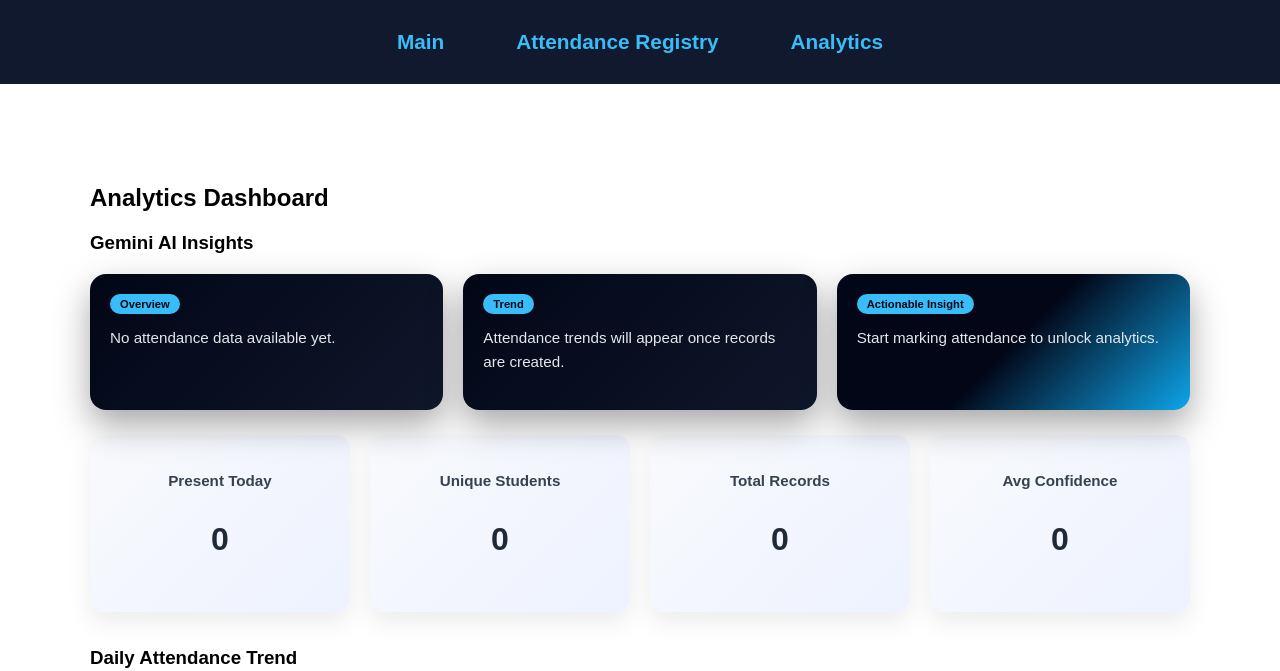
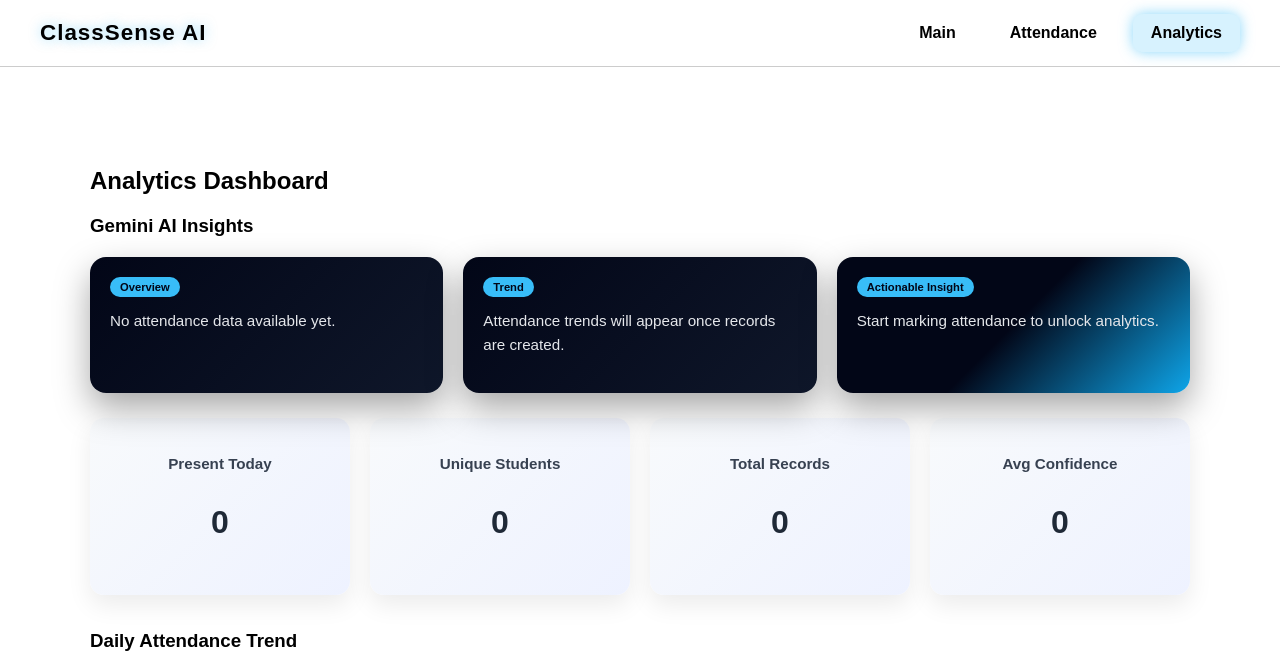
Before and after one commit to msaimanish/ClassSense_AI, a Flask app: page /analytics in a window 1280 px wide. Shown: the top 671 px of the page. Run offline with Flask 3, Linux system fonts and the light colour scheme; data that the repository does not hold is empty; some libraries are stand-ins or nearby versions.

Commit message:
Chnges to run on MacOS

```diff
--- a/app.py
+++ b/app.py
@@ -3,9 +3,9 @@ import cv2
 import mediapipe as mp
 from mediapipe.tasks import python
 from mediapipe.tasks.python import vision
+from google import genai
 from collections import defaultdict
 from datetime import datetime
-from google import genai
 import time
 import numpy as np
 import os
@@ -23,20 +23,16 @@ os.environ["TF_CPP_MIN_LOG_LEVEL"] = "2"
 
 app = Flask(__name__)
 
-# -----------------------------
-# Gemini Client
-# -----------------------------
 genai_client = None
+
 if os.getenv("GOOGLE_API_KEY"):
     try:
         genai_client = genai.Client(api_key=os.getenv("GOOGLE_API_KEY"))
-        print("Gemini client initialized")
+        print("Gemini initialized")
     except Exception as e:
         print("Gemini init failed:", e)
 
-# -----------------------------
-# MediaPipe Face Detector
-# -----------------------------
+
 options = vision.FaceDetectorOptions(
     base_options=python.BaseOptions(
         model_asset_path="face_detector.tflite"
@@ -47,23 +43,13 @@ options = vision.FaceDetectorOptions(
 
 face_detector = vision.FaceDetector.create_from_options(options)
 
-# -----------------------------
-# Face Embedding Model
-# -----------------------------
+
 embedder = FaceNet()
 
-# -----------------------------
-# Webcam
-# -----------------------------
-cap = cv2.VideoCapture(2, cv2.CAP_V4L2)
-cap.set(cv2.CAP_PROP_FRAME_WIDTH, 1280)
-cap.set(cv2.CAP_PROP_FRAME_HEIGHT, 720)
-cap.set(cv2.CAP_PROP_FPS, 30)
+
+cap = cv2.VideoCapture(0, cv2.CAP_AVFOUNDATION)
 
 
-# -----------------------------
-# Globals
-# -----------------------------
 registered_students = []
 attendance_marked = set()
 
@@ -75,9 +61,6 @@ registration_done = False
 registration_done_time = None
 last_embed_time = 0
 
-# -----------------------------
-# Helpers
-# -----------------------------
 def cosine_similarity(a, b):
     a = np.asarray(a, dtype=np.float32)
     b = np.asarray(b, dtype=np.float32)
@@ -85,9 +68,7 @@ def cosine_similarity(a, b):
         return -1.0
     return np.dot(a, b) / (np.linalg.norm(a) * np.linalg.norm(b))
 
-# -----------------------------
-# ROUTES
-# -----------------------------
+
 @app.route("/")
 def main():
     return render_template("index.html")
@@ -145,48 +126,40 @@ def analytics():
         for day, students in sorted(per_day.items())
     }
 
-    # -----------------------------
-    # Default Insights (always safe)
-    # -----------------------------
     insights = {
         "overview": f"{stats['unique_students']} unique students recorded across {len(trend_data)} days.",
         "trend": "Attendance remains generally stable with normal daily variation.",
         "action": "Review low-attendance days to improve engagement or scheduling."
     }
 
-    # -----------------------------
-    # Gemini AI Enhancement
-    # -----------------------------
+
     if genai_client:
         try:
             prompt = f"""
-                You are an AI analytics assistant for a university classroom attendance system.
+You are an AI analytics assistant for a university classroom attendance system.
 
-                Context:
-                This data comes from real-time facial recognition-based attendance.
+Attendance statistics:
+{stats}
 
-                Attendance statistics:
-                {stats}
+Daily attendance trend:
+{trend_data}
 
-                Daily attendance trend:
-                {trend_data}
+Write:
+1. Overview (2-3 sentences)
+2. Trend explanation (2-3 sentences)
+3. Actionable recommendation (2-3 sentences)
 
-                Instructions:
-                - Write a detailed but clear overview (2-3 sentences)
-                - Explain attendance trends with reasoning (2-3 sentences)
-                - Give a practical, actionable recommendation (2-3 sentences)
-                - Avoid bullet points
-                - Write in a professional, analytical tone
-            """
-
+No bullet points. Professional tone.
+"""
 
             response = genai_client.models.generate_content(
-                model="gemini-3-flash",
-                contents=prompt
-            )
+    model="gemini-1.5-flash",
+    contents=prompt
+)
 
-            if response and response.text:
+            if response and hasattr(response, "text") and response.text:
                 lines = [l.strip() for l in response.text.split("\n") if l.strip()]
+
                 if len(lines) >= 3:
                     insights["overview"] = lines[0]
                     insights["trend"] = lines[1]
@@ -202,9 +175,7 @@ def analytics():
         insights=insights
     )
 
-# -----------------------------
-# VIDEO FEED
-# -----------------------------
+
 @app.route("/video_feed")
 def video_feed():
     mode = request.args.get("mode", "idle")
@@ -216,9 +187,7 @@ def video_feed():
         mimetype="multipart/x-mixed-replace; boundary=frame"
     )
 
-# -----------------------------
-# FRAME GENERATOR
-# -----------------------------
+
 def generate_frames(mode, student_id=None, student_name=None):
     global status_message
     global registered_students, attendance_marked
@@ -261,7 +230,7 @@ def generate_frames(mode, student_id=None, student_name=None):
                     if face.size == 0:
                         continue
 
-                    # REGISTER
+
                     if mode == "register" and student_id and student_name:
                         if not registration_done:
                             elapsed = int(time.time() - register_start_time)
@@ -283,7 +252,7 @@ def generate_frames(mode, student_id=None, student_name=None):
                                 registration_done_time = time.time()
                                 register_start_time = None
 
-                    # DETECT / ATTENDANCE
+
                     if mode in ("detect", "attendance") and registered_students:
                         now = time.time()
                         if now - last_embed_time < 0.4:
@@ -374,8 +343,6 @@ def generate_frames(mode, student_id=None, student_name=None):
             + b"\r\n"
         )
 
-# -----------------------------
-# RUN
-# -----------------------------
+
 if __name__ == "__main__":
     app.run(debug=False, threaded=True)
--- a/db/firestore.py
+++ b/db/firestore.py
@@ -2,18 +2,12 @@ import firebase_admin
 from firebase_admin import credentials, firestore
 from datetime import datetime
 
-# -------------------------
-# INITIALIZE FIREBASE (ONCE)
-# -------------------------
 if not firebase_admin._apps:
     cred = credentials.Certificate("serviceAccountKey.json")
     firebase_admin.initialize_app(cred)
 
 db = firestore.client()
 
-# -------------------------
-# STUDENTS COLLECTION
-# -------------------------
 def student_exists(student_id):
     return db.collection("students").document(student_id).get().exists
 
@@ -21,7 +15,7 @@ def student_exists(student_id):
 def save_student(student_id, name, embedding):
     db.collection("students").document(student_id).set({
         "name": name,
-        "embedding": embedding,   # list[float]
+        "embedding": embedding,
         "created_at": firestore.SERVER_TIMESTAMP
     })
 
@@ -38,9 +32,6 @@ def get_all_students():
         })
     return students
 
-# -------------------------
-# ATTENDANCE COLLECTION
-# -------------------------
 def mark_attendance(student_id, name, confidence):
     db.collection("attendance").add({
         "student_id": student_id,
--- a/requirements.txt
+++ b/requirements.txt
@@ -3,5 +3,5 @@ opencv-python
 mediapipe
 numpy
 keras-facenet
-tensorflow
 firebase-admin
+google-generativeai
--- a/static/css/style.css
+++ b/static/css/style.css
@@ -1,4 +1,4 @@
-:root {      /* bluish black */
+:root {
     --bg-soft: #10192d;
     --sky-blue: #38bdf8;
 }
@@ -35,27 +35,94 @@ h1 {
 }
 
 
-.navbar {
-    display: flex;
-    justify-content: center;
-    gap: 32px;
-    padding: 20px;
-    background: var(--bg-soft);
+#registerForm input {
+    background: white;
+    border: 1px solid #d1d5db;
+    color: #1f2937;
+    padding: 12px 14px;
+    margin: 6px;
+    border-radius: 10px;
+    font-size: 0.95rem;
+    transition: 0.2s;
 }
 
-.navbar a {
-    color: var(--sky-blue);
+#registerForm input::placeholder {
+    color: #9ca3af;
+}
+
+#registerForm input:focus {
+    border-color: var(--blue-main);
+    box-shadow: 0 0 6px rgba(37, 99, 235, 0.3);
+    outline: none;
+}
+
+.navbar {
+    position: sticky;
+    top: 0;
+    z-index: 1000;
+    backdrop-filter: blur(14px);
+    background: None;
+    border-bottom: 1px solid rgba(0, 0, 0, 0.2);
+}
+
+.nav-container {
+    max-width: 1200px;
+    margin: auto;
+    padding: 14px 24px;
+    display: flex;
+    justify-content: space-between;
+    align-items: center;
+}
+
+.nav-logo {
+    font-size: 1.4rem;
+    font-weight: 800;
+    color: Black;
+    letter-spacing: 1px;
+    text-shadow: 0 0 12px rgba(56,189,248,0.5);
+}
+
+.nav-links {
+    display: flex;
+    gap: 18px;
+}
+
+.nav-item {
+    position: relative;
+    color: #000000;
     text-decoration: none;
     font-weight: 600;
-    font-size: 1.3rem;
-    padding: 10px 20px;
-    border-radius: 14px;
-    background: var(--bg-soft);
-    transition: all 0.2s ease;
+    padding: 10px 18px;
+    border-radius: 10px;
+    transition: all 0.25s ease;
 }
 
-.navbar a:hover {
-    color: #ffffff;
+.nav-item:hover {
+    color: rgb(0, 0, 0);
+    background: rgba(56, 189, 248, 0.15);
+    box-shadow: 0 0 12px rgba(56,189,248,0.4);
+}
+
+.nav-item::after {
+    content: "";
+    position: absolute;
+    left: 20%;
+    bottom: 6px;
+    width: 60%;
+    height: 2px;
+    background: black;
+    transform: scaleX(0);
+    transition: transform 0.3s ease;
+}
+
+.nav-item:hover::after {
+    transform: scaleX(1);
+}
+
+.nav-item.active {
+    color: rgb(0, 0, 0);
+    background: rgba(56, 189, 248, 0.2);
+    box-shadow: 0 0 14px rgba(56,189,248,0.6);
 }
 
 
@@ -101,18 +168,18 @@ h1 {
 }
 
 .camera-frame {
-    background: #111;
+    background: #000000;
     padding: 12px;
     border-radius: 12px;
     box-shadow: 0 0 20px rgba(0,0,0,0.5);
     width: 80%;
-    max-width: 900px;
+    max-width: 700px;
 }
 
-/* 🔥 THIS IS THE KEY FIX */
+
 .camera-video {
     width: 100%;
-    aspect-ratio: 16 / 9;   /* forces visible height */
+    aspect-ratio: 16 / 9;
     object-fit: cover;
     display: block;
     border-radius: 8px;
@@ -254,7 +321,6 @@ button {
     cursor: pointer;
 }
 
-/* ---------- Analytics Page ---------- */
 .analytics-container {
     max-width: 1100px;
     margin: 40px auto;
@@ -287,7 +353,6 @@ button {
     color: #1f2937;
 }
 
-/* ---------- AI Insights ---------- */
 .ai-box {
     background: #0f172a;
     color: #e5e7eb;
@@ -306,7 +371,6 @@ button {
     overflow-y: auto;
 }
 
-/* ---------- Export Button ---------- */
 .export-btn {
     margin-top: 30px;
     padding: 12px 22px;
@@ -322,7 +386,6 @@ button {
     background: #1e40af;
 }
 
-/* ---------- Gemini AI Insights ---------- */
 .ai-insights-grid {
     display: grid;
     grid-template-columns: repeat(auto-fit, minmax(260px, 1fr));
--- a/templates/analytics.html
+++ b/templates/analytics.html
@@ -51,7 +51,7 @@
     <button class="export-btn" onclick="exportPDF()">Export PDF</button>
 </div>
 
-<!-- SAFE JSON INJECTION -->
+
 <script id="trend-data" type="application/json">
 {{ trend_data | tojson }}
 </script>
--- a/templates/attendance.html
+++ b/templates/attendance.html
@@ -4,7 +4,6 @@
 <div class="attendance-container">
     <h2>Attendance Registry</h2>
 
-    <!-- Filters -->
     <div class="filters">
         <input
             type="text"
@@ -60,7 +59,6 @@
     {% endif %}
 </div>
 
-<!-- Filtering Script -->
 <script>
 function filterTable() {
     const searchValue = document.getElementById("searchInput").value.toLowerCase();
--- a/templates/base.html
+++ b/templates/base.html
@@ -7,17 +7,30 @@
 </head>
 <body>
 
-    <!-- Navbar -->
     <nav class="navbar">
-        <a href="/">Main</a>
-        <a href="/attendance">Attendance Registry</a>
-        <a href="/analytics">Analytics</a>
-    </nav>
+    <div class="nav-container">
+        <div class="nav-logo">ClassSense AI</div>
 
-    <!-- Page Content -->
+        <div class="nav-links">
+            <a href="/" class="nav-item">Main</a>
+            <a href="/attendance" class="nav-item">Attendance</a>
+            <a href="/analytics" class="nav-item">Analytics</a>
+        </div>
+    </div>
+</nav>
+
     <div class="container">
         {% block content %}{% endblock %}
     </div>
 
+    <script>
+    const links = document.querySelectorAll(".nav-item");
+    links.forEach(link => {
+        if (link.href === window.location.href) {
+            link.classList.add("active");
+        }
+    });
+</script>
+
 </body>
 </html>
--- a/templates/index.html
+++ b/templates/index.html
@@ -1,9 +1,8 @@
 {% extends "base.html" %}
 
 {% block content %}
-<h1>ClassSense AI</h1>
 
-<!-- Camera Container -->
+
 <div class="camera-wrapper">
     <div class="camera-frame">
         <img id="video" src="/video_feed?mode=idle" class="camera-video">
@@ -16,7 +15,6 @@
   <input id="studentName" placeholder="Student Name" required />
 </form>
 
-<!-- Controls -->
 <div class="button-group">
     <button onclick="startRegister()">Register Face</button>
 
```
